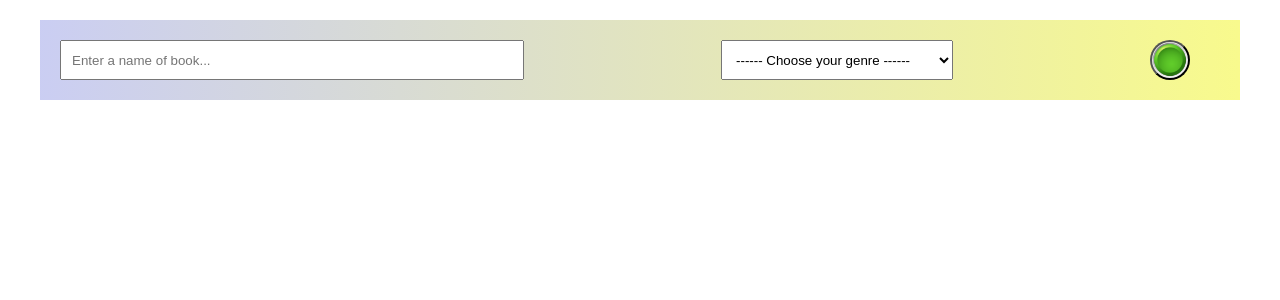
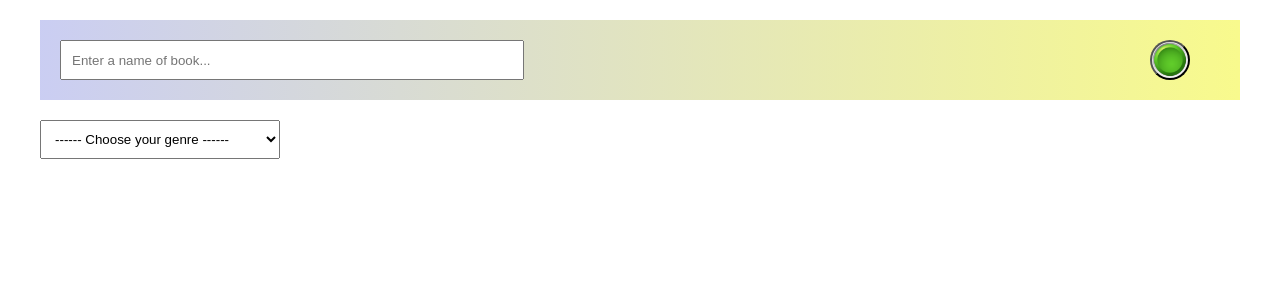
Before and after one commit to RuslanZinchenko/goit-react-hw-03-book-search, a React (Create React App) app: page / in a window 1280 px wide. Shown: the top 300 px of the page. Built offline with nearby package versions, Linux system fonts and the light colour scheme.

Commit message:
module-03/1

```diff
--- a/src/components/App.js
+++ b/src/components/App.js
@@ -3,6 +3,8 @@ import Spinner from 'react-spinkit';
 import BookList from './BookList/BookList ';
 import ErrorNotification from './ErrorNotification/ErrorNotification';
 import SearchForm from './SearchForm/SearchForm';
+import CategorySelector from './CategorySelector/CategorySelector';
+import genres from '../genres.json';
 import * as ArticleAPI from '../services/article-api';
 import styles from '../styles.css';
 
@@ -27,6 +29,15 @@ export default class App extends Component {
     error: null,
   };
 
+  componentDidUpdate(prevProps, prevState) {
+    const { category: prevCategory } = prevState;
+    const { category: nextCategory } = this.state;
+
+    if (prevCategory !== nextCategory) {
+      this.fetchArticles(nextCategory);
+    }
+  }
+
   fetchArticles = (query, category) => {
     this.setState({ isLoading: true });
 
@@ -36,12 +47,21 @@ export default class App extends Component {
       .finally(() => this.setState({ isLoading: false }));
   };
 
+  handleCategoryChange = e => {
+    this.setState({ category: e.target.value });
+  };
+
   render() {
-    const { articles, isLoading, error } = this.state;
+    const { articles, isLoading, error, category } = this.state;
 
     return (
       <div className={styles.container}>
         <SearchForm onSubmit={this.fetchArticles} />
+        <CategorySelector
+          options={genres}
+          value={category}
+          onChange={this.handleCategoryChange}
+        />
         {error && <ErrorNotification text={error.message} />}
         {isLoading && (
           <Spinner
--- a/src/components/SearchForm/SearchForm.js
+++ b/src/components/SearchForm/SearchForm.js
@@ -1,7 +1,5 @@
 import React, { Component } from 'react';
 import PropTypes from 'prop-types';
-import CategorySelector from '../CategorySelector/CategorySelector';
-import genres from '../../genres.json';
 import styles from './SearchForm.module.css';
 
 export default class SearchForm extends Component {
@@ -11,7 +9,6 @@ export default class SearchForm extends Component {
 
   state = {
     query: '',
-    category: '',
   };
 
   handleQueryChange = e => {
@@ -20,19 +17,15 @@ export default class SearchForm extends Component {
     });
   };
 
-  handleCategoryChange = e => {
-    this.setState({ category: e.target.value });
-  };
-
   handleSubmit = e => {
     e.preventDefault();
-    const { query, category } = this.state;
+    const { query } = this.state;
     /* eslint-disable-next-line */
-    this.props.onSubmit(query, category);
+    this.props.onSubmit(query);
   };
 
   render() {
-    const { query, category } = this.state;
+    const { query } = this.state;
 
     return (
       <form className={styles.form} onSubmit={this.handleSubmit}>
@@ -43,11 +36,6 @@ export default class SearchForm extends Component {
           placeholder="Enter a name of book..."
           onChange={this.handleQueryChange}
         />
-        <CategorySelector
-          options={genres}
-          value={category}
-          onChange={this.handleCategoryChange}
-        />
         <button className={styles.buttonSearch} type="submit" />
       </form>
     );
--- a/src/services/article-api.js
+++ b/src/services/article-api.js
@@ -4,4 +4,4 @@ const BASE_URL = 'https://www.googleapis.com/books/v1/volumes?q=';
 
 /* eslint-disable-next-line */
 export const fetchArticles = (query = 'react', category = 'computers') =>
-  axios.get(`${BASE_URL} + ${query} + subject: ${category}`);
+  axios.get(`${BASE_URL}+${query}+subject:${category}`);
```
